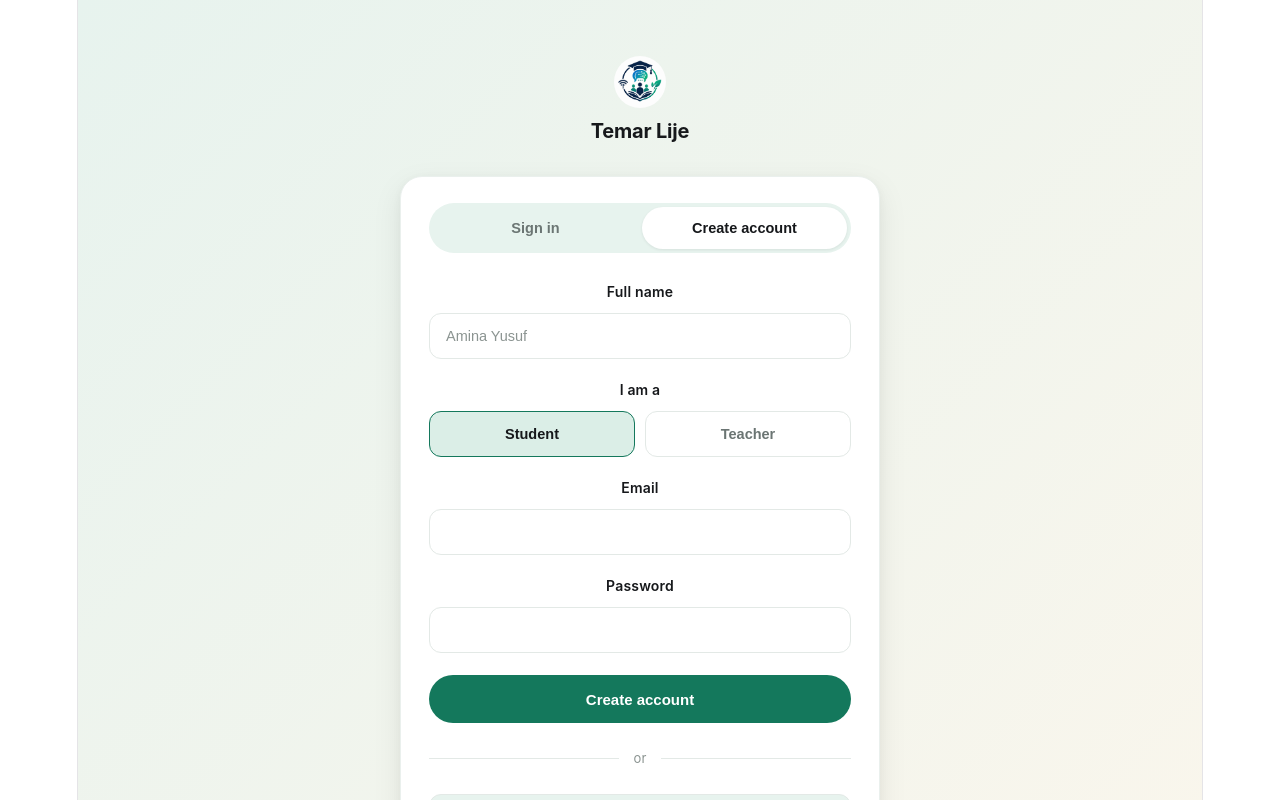
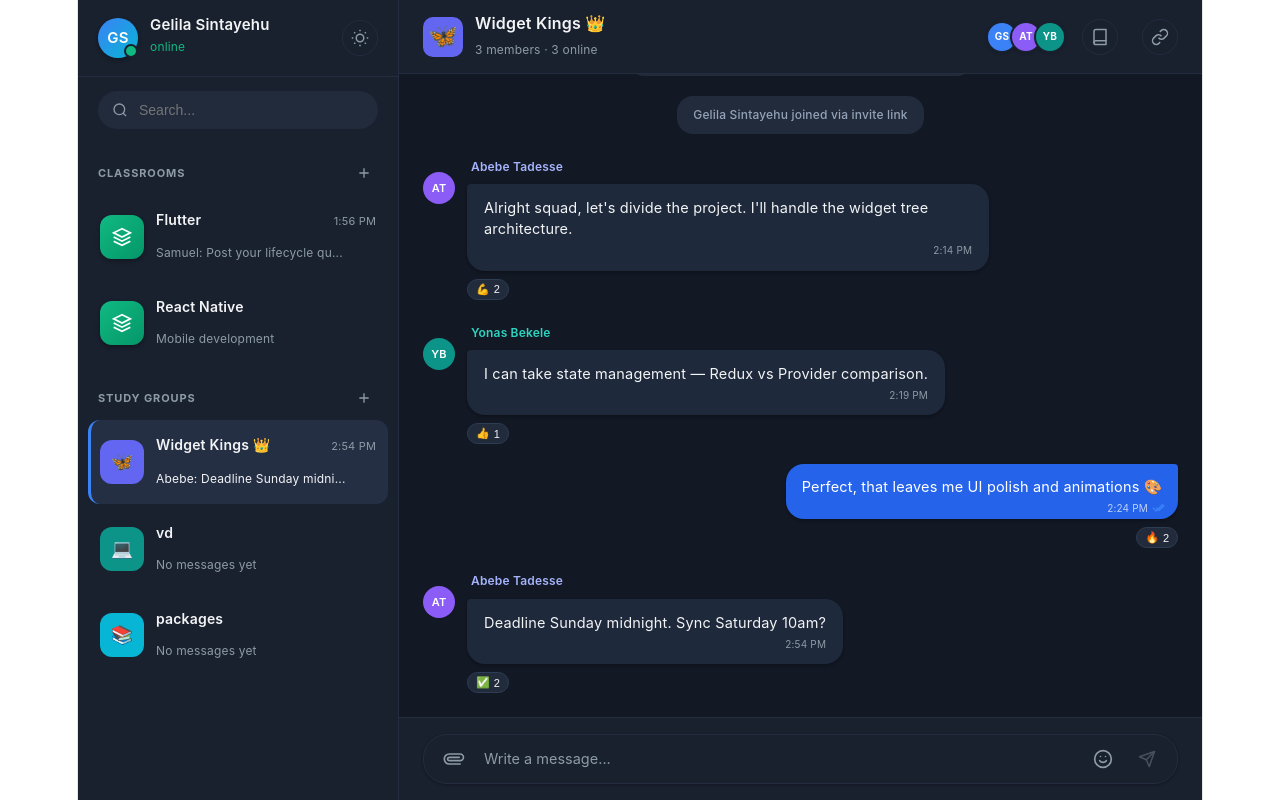
Before and after one commit to Gfani/Temar_lije, a React (Vite) app in the folder temar_lije/: page / in a window 1280 px wide. Shown: the top 800 px of the page. Built offline with nearby package versions, Linux system fonts and the light colour scheme.

Commit message:
fix: restore App rendering and adjust chat height to 800px

```diff
--- a/temar_lije/src/features/chat/chat.css
+++ b/temar_lije/src/features/chat/chat.css
@@ -78,7 +78,7 @@
 /* Base Layout */
 .chat-layout {
   display: flex;
-  height: 100vh;
+  height: 800px;
   width: 100%;
   font-family: var(--font-sans);
   color: var(--text-main);
--- a/temar_lije/src/main.jsx
+++ b/temar_lije/src/main.jsx
@@ -1,11 +1,10 @@
 import { StrictMode } from 'react'
 import { createRoot } from 'react-dom/client'
 import './index.css'
-import CreateAccount from './features/auth/create_account/create_account'
-
+import App from './App.jsx'
 
 createRoot(document.getElementById('root')).render(
   <StrictMode>
-    <CreateAccount />
+    <App />
   </StrictMode>,
 )
```
Also changed, not shown: temar_lije/src/components/layout/study_invitation/study_invitation.jsx (line endings or trailing spaces).
